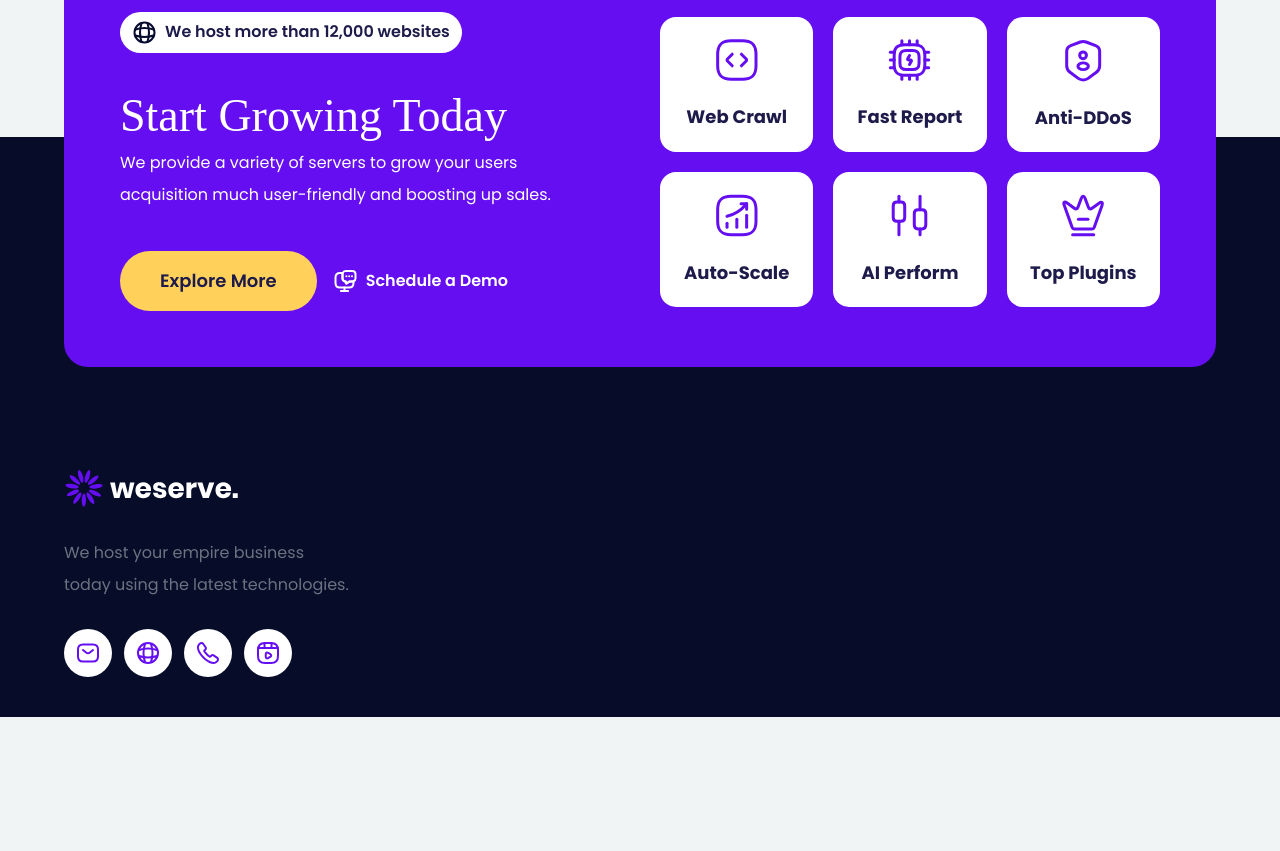
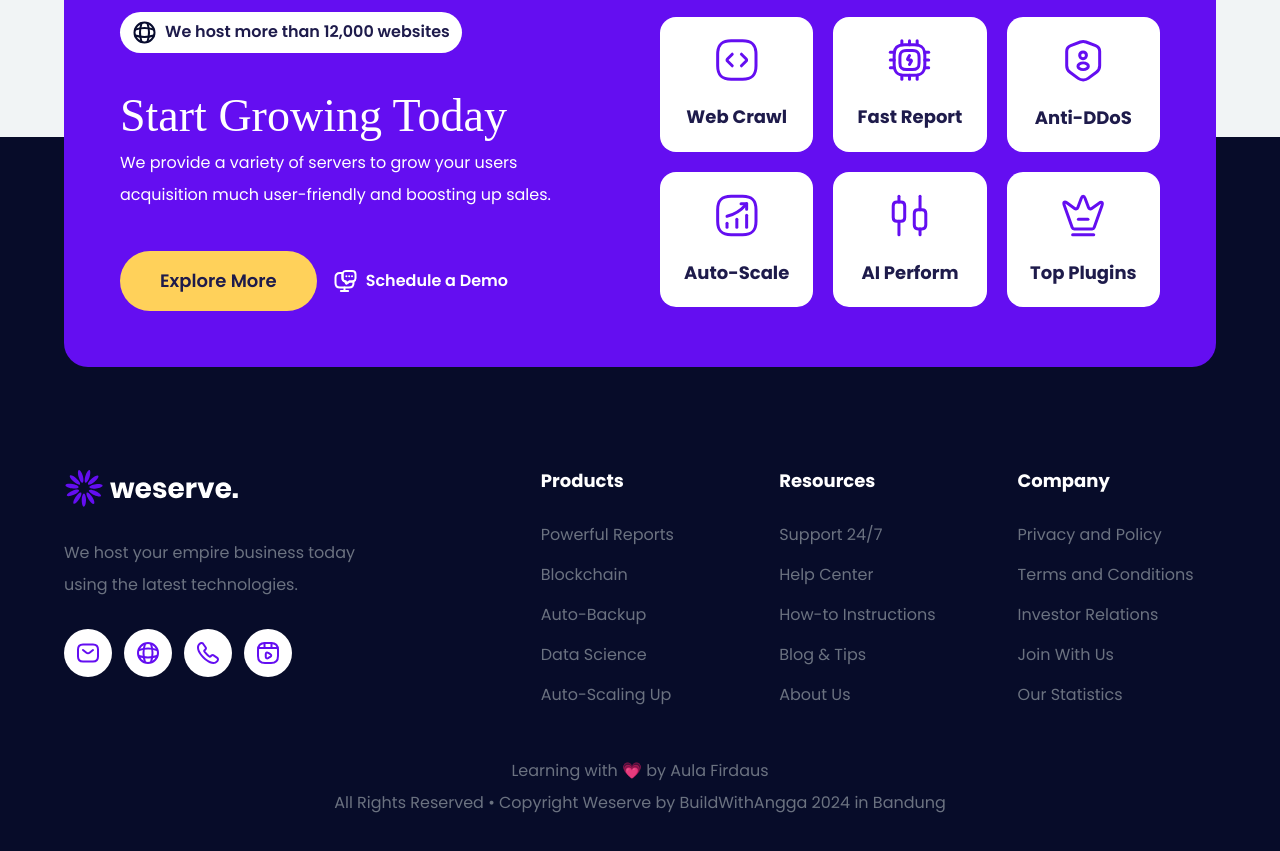
Before and after one commit to aulafirdaus/WeServe-Web, a plain HTML site: page index.html in a window 1280 px wide. Shown: the part 3760-4611 px from the top of the page. Before the commit the page ends 4477 px from the top, so only its background shows below. Drawn offline with nearby package versions, Linux system fonts and the light colour scheme; a web font is replaced by a local one.

Commit message:
edit: memperbaiki footer

```diff
--- a/index.html
+++ b/index.html
@@ -1204,8 +1204,8 @@
     </section>
 
     <section class="footer w-screen -mt-[230px] bg-[#070C29] -z-10">
-        <div class="max-w-6xl mx-auto py-10 grid grid-cols-4 pt-[330px]">
-            <div class="company flex flex-col gap-y-7">
+        <div class="max-w-6xl mx-auto py-6 grid grid-cols-5 pt-[330px] gap-x-10">
+            <div class="company flex flex-col col-span-2 gap-y-7">
                 <svg width="175" height="42" viewBox="0 0 175 42" fill="none" xmlns="http://www.w3.org/2000/svg">
                     <path
                         d="M22.0246 33.1115C22.0606 29.4401 21.1298 26.4545 19.9458 26.4429C18.7617 26.4314 17.7727 29.3983 17.7369 33.0696C17.701 36.7411 18.6318 39.7267 19.8158 39.7383C20.9998 39.7499 21.9888 36.783 22.0246 33.1115Z"
@@ -1245,7 +1245,7 @@
                         fill="white" />
                 </svg>
                 <p class="text-base leading-loose text-gray-500">
-                    We host your empire business today using the latest technologies.
+                    We host your empire business today<br>using the latest technologies.
                 </p>
                 <div class="flex flex-row items-center gap-x-3">
                     <div class="bg-white rounded-full flex p-[12px] items-center">
@@ -1303,6 +1303,82 @@
                     </div>
                 </div>
             </div>
+
+            <div class="sitemap flex flex-col gap-y-7">
+                <h3 class="text-white font-bold text-lg">
+                    Products
+                </h3>
+                <ul class="flex flex-col gap-y-4">
+                    <li>
+                        <a href="#" class="text-base text-gray-500 hover:text-violet-700">Powerful Reports</a>
+                    </li>
+                    <li>
+                        <a href="#" class="text-base text-gray-500 hover:text-violet-700">Blockchain</a>
+                    </li>
+                    <li>
+                        <a href="#" class="text-base text-gray-500 hover:text-violet-700">Auto-Backup</a>
+                    </li>
+                    <li>
+                        <a href="#" class="text-base text-gray-500 hover:text-violet-700">Data Science</a>
+                    </li>
+                    <li>
+                        <a href="#" class="text-base text-gray-500 hover:text-violet-700">Auto-Scaling Up</a>
+                    </li>
+                </ul>
+            </div>
+
+            <div class="sitemap flex flex-col gap-y-7">
+                <h3 class="text-white font-bold text-lg">
+                    Resources
+                </h3>
+                <ul class="flex flex-col gap-y-4">
+                    <li>
+                        <a href="#" class="text-base text-gray-500 hover:text-violet-700">Support 24/7</a>
+                    </li>
+                    <li>
+                        <a href="#" class="text-base text-gray-500 hover:text-violet-700">Help Center</a>
+                    </li>
+                    <li>
+                        <a href="#" class="text-base text-gray-500 hover:text-violet-700">How-to Instructions</a>
+                    </li>
+                    <li>
+                        <a href="#" class="text-base text-gray-500 hover:text-violet-700">Blog & Tips</a>
+                    </li>
+                    <li>
+                        <a href="#" class="text-base text-gray-500 hover:text-violet-700">About Us</a>
+                    </li>
+                </ul>
+            </div>
+
+            <div class="sitemap flex flex-col gap-y-7">
+                <h3 class="text-white font-bold text-lg">
+                    Company
+                </h3>
+                <ul class="flex flex-col gap-y-4">
+                    <li>
+                        <a href="#" class="text-base text-gray-500 hover:text-violet-700">Privacy and Policy</a>
+                    </li>
+                    <li>
+                        <a href="#" class="text-base text-gray-500 hover:text-violet-700">Terms and Conditions</a>
+                    </li>
+                    <li>
+                        <a href="#" class="text-base text-gray-500 hover:text-violet-700">Investor Relations</a>
+                    </li>
+                    <li>
+                        <a href="#" class="text-base text-gray-500 hover:text-violet-700">Join With Us</a>
+                    </li>
+                    <li>
+                        <a href="#" class="text-base text-gray-500 hover:text-violet-700">Our Statistics</a>
+                    </li>
+                </ul>
+            </div>
+        </div>
+
+        <div class="max-w-6xl mx-auto pt-6 pb-8 text-center">
+            <p class="text-base leading-loose text-gray-500">
+                Learning with 💗 by Aula Firdaus<br>
+                All Rights Reserved • Copyright Weserve by BuildWithAngga 2024 in Bandung
+            </p>
         </div>
     </section>
 </body>
```
